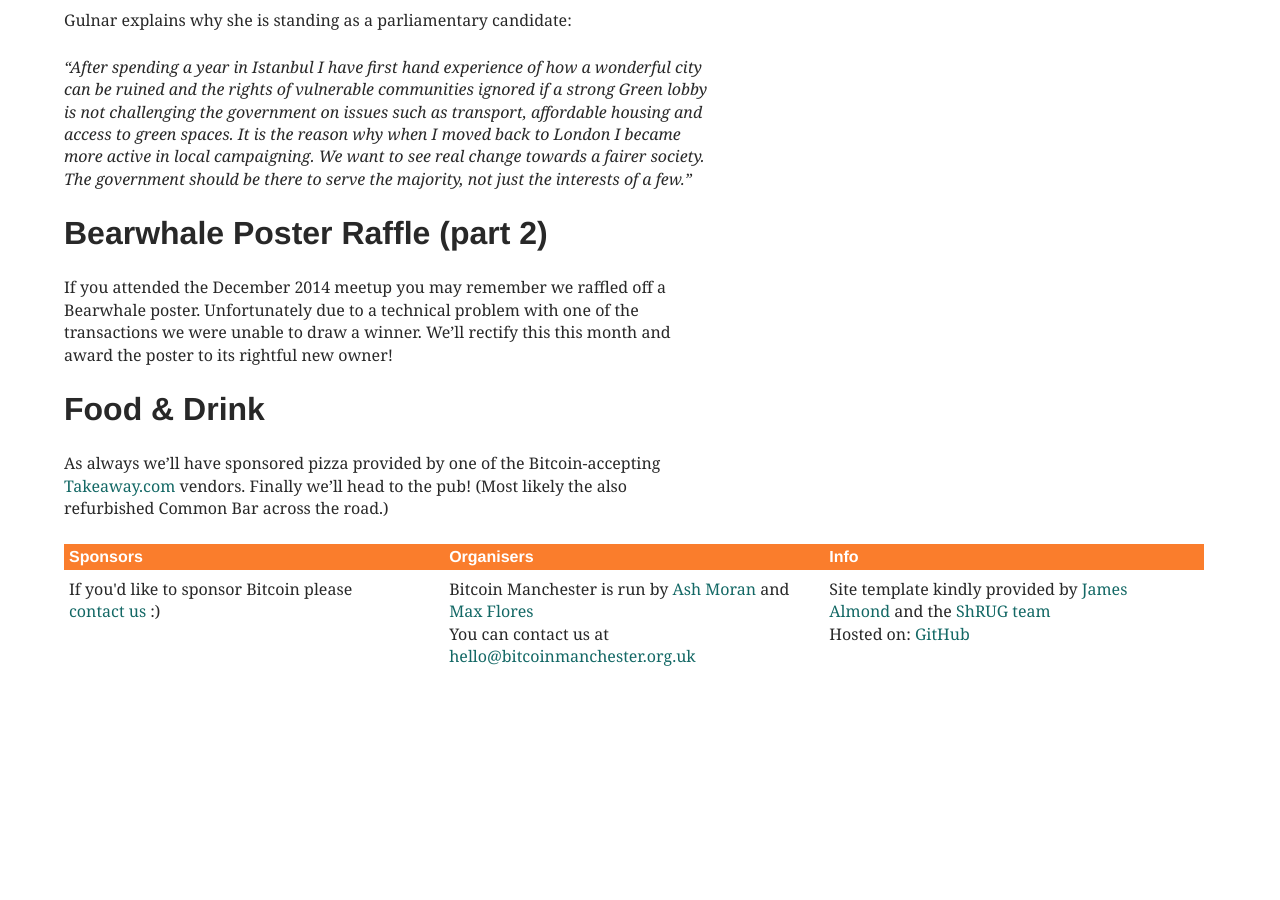
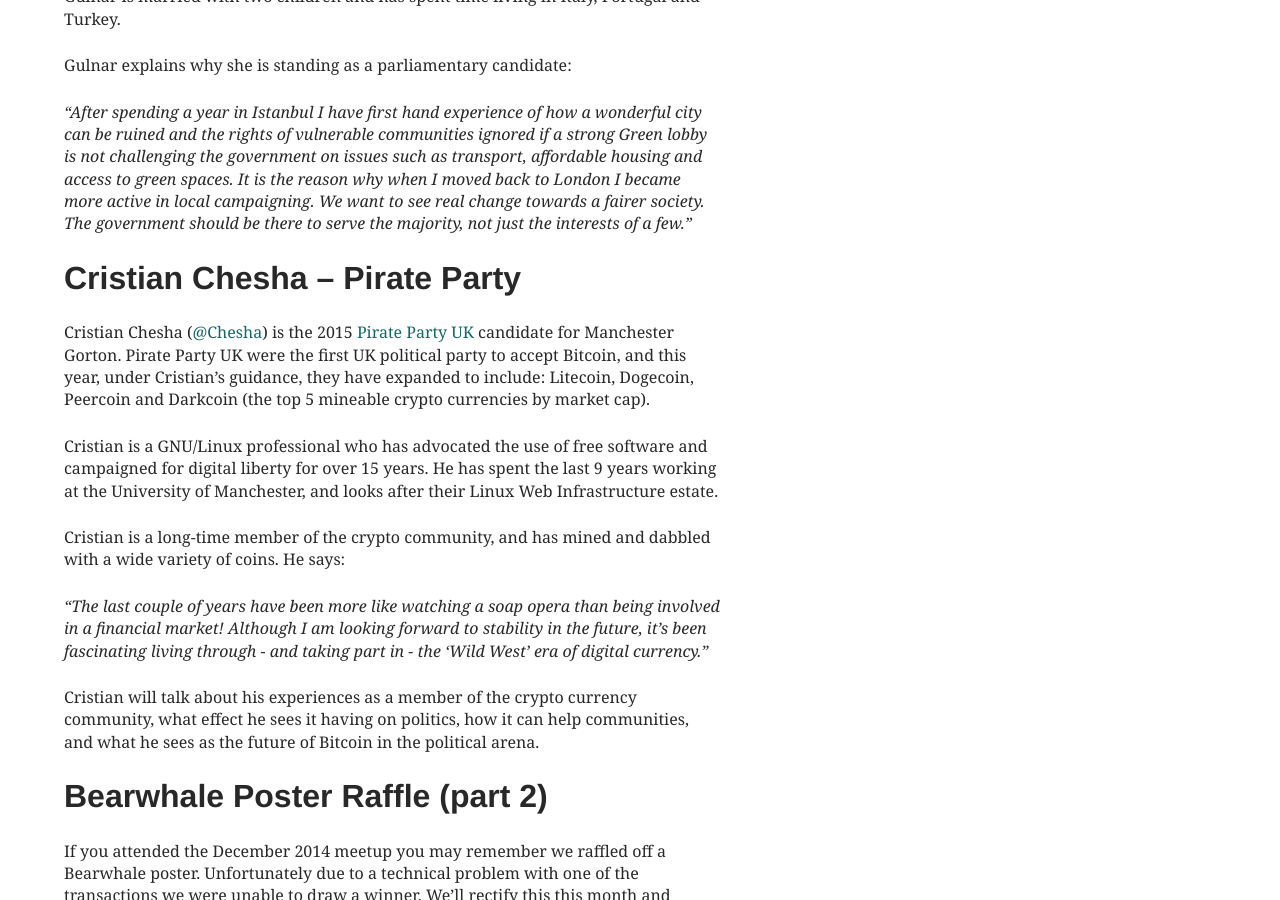
Before and after one commit to bitcoinmanchester/bitcoinmanchester_site_v1, a Jekyll site: the page built from _posts/2015-04-13-bitcoinmanchester-15.markdown, in a window 1280 px wide and 900 px high, scrolled down 1205 px. Built offline with Jekyll 4.4.1, drawn with Linux system fonts in a browser that asks for light colours; nearby versions of some CDN libraries; comment, search, counter and statistics services are not loaded; before the commit the page ends 1903 px from its top, so only the background shows below that; some of the changed text lies outside the part shown.

Commit message:
Update Bitcoin Manchester 15 to include both party candidates

```diff
--- a/_posts/2015-04-13-bitcoinmanchester-15.markdown
+++ b/_posts/2015-04-13-bitcoinmanchester-15.markdown
@@ -1,14 +1,14 @@
 ---
 layout: meetings
-title: Gulnar Hasnain of The Green Party
+title: Bitcoin & The Election – two candidates discuss
 categories: meetings
 time: 7:00pm to 9:00pm
 location: MadLab
 ---
 
-We're back in the newly refurbished [Manchester Digital Laboratory][madlab-event] this month for our first meetup of 2015. This month we have a speaker coming up from London – Gulnar Hasnain.
+We're back in the newly refurbished [Manchester Digital Laboratory][madlab-event] this month for our first meetup of 2015. This month we have two speakers on the theme of Bitcoin in politics: Gulnar Hasnain of the Green Party and Cristian Chesha of the Pirate Party. They will each give a short talk, then they will both sit on a panel where you can ask them questions together.
 
-## Gulnar Hasnain
+## Gulnar Hasnain – Green Party
 
 Gulnar Hasnain ([@gulnar73][gulnar73]) is the parliamentary candidate for [The Green Party][thegreenparty] in Vauxhall, London (for which she is accepting bitcoin donations), and co-founder of CoinSummit, a company that curates events connecting Bitcoin entrepreneurs with investors.
 
@@ -24,6 +24,18 @@ Gulnar explains why she is standing as a parliamentary candidate:
 
 *"After spending a year in Istanbul I have first hand experience of how a wonderful city can be ruined and the rights of vulnerable communities ignored if a strong Green lobby is not challenging the government on issues such as transport, affordable housing and access to green spaces. It is the reason why when I moved back to London I became more active in local campaigning. We want to see real change towards a fairer society. The government should be there to serve the majority, not just the interests of a few."*
 
+## Cristian Chesha – Pirate Party
+
+Cristian Chesha ([@Chesha][Chesha]) is the 2015 [Pirate Party UK][ppuk] candidate for Manchester Gorton. Pirate Party UK were the first UK political party to accept Bitcoin, and this year, under Cristian's guidance, they have expanded to include: Litecoin, Dogecoin, Peercoin and Darkcoin (the top 5 mineable crypto currencies by market cap).
+
+Cristian is a GNU/Linux professional who has advocated the use of free software and campaigned for digital liberty for over 15 years. He has spent the last 9 years working at the University of Manchester, and looks after their Linux Web Infrastructure estate.
+
+Cristian is a long-time member of the crypto community, and has mined and dabbled with a wide variety of coins. He says:
+
+*"The last couple of years have been more like watching a soap opera than being involved in a financial market! Although I am looking forward to stability in the future, it's been fascinating living through - and taking part in - the 'Wild West' era of digital currency."*
+
+Cristian will talk about his experiences as a member of the crypto currency community, what effect he sees it having on politics, how it can help communities, and what he sees as the future of Bitcoin in the political arena.
+
 ## Bearwhale Poster Raffle (part 2)
 
 If you attended the December 2014 meetup you may remember we raffled off a Bearwhale poster. Unfortunately due to a technical problem with one of the transactions we were unable to draw a winner. We'll rectify this this month and award the poster to its rightful new owner!
@@ -33,6 +45,8 @@ If you attended the December 2014 meetup you may remember we raffled off a Bearw
 As always we'll have sponsored pizza provided by one of the Bitcoin-accepting [Takeaway.com][takeaway] vendors. Finally we'll head to the pub! (Most likely the also refurbished Common Bar across the road.)
 
 [gulnar73]: https://twitter.com/gulnar73
+[Chesha]: https://twitter.com/Chesha
 [thegreenparty]: https://www.greenparty.org.uk/
+[ppuk]: https://www.pirateparty.org.uk/
 [takeaway]: http://www.takeaway.com/
 [madlab-event]: http://madlab.org.uk/content/bitcoin-manchester-13-04-2015/
```
